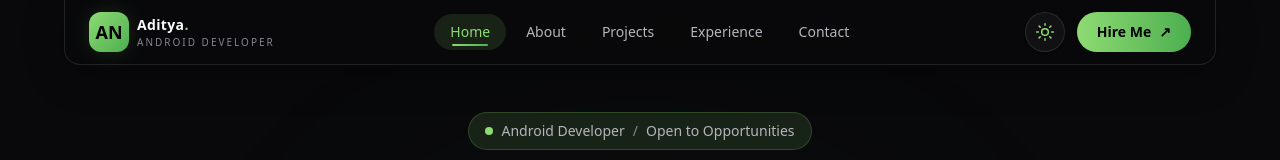
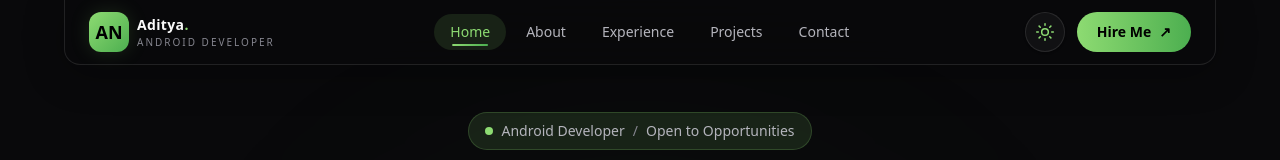
Before and after one commit to adityanischal217/aditya-portfolio, a Next.js app: page / in a window 1280 px wide. Shown: the top 160 px of the page. Built offline with nearby package versions, Linux system fonts and the light colour scheme.

Commit message:
code changes

```diff
--- a/app/page.tsx
+++ b/app/page.tsx
@@ -14,9 +14,9 @@ export default function Home() {
       <Navbar />
       <Hero />
       <About />
+      <Experience />
       <ProjectShowcase />
-      <Experience />
-      <Contact />
+       <Contact />
       <Footer />
     </main>
   );
--- a/components/Navbar.tsx
+++ b/components/Navbar.tsx
@@ -5,7 +5,7 @@ import { useEffect, useState } from "react";
 import { motion } from "framer-motion";
 import ThemeToggle from "@/components/ThemeToggle";
 
-const links = ["home", "about", "projects", "experience", "contact"];
+const links = ["home", "about","experience", "projects",  "contact"];
 
 export default function Navbar() {
   const [activeSection, setActiveSection] = useState("home");
```
